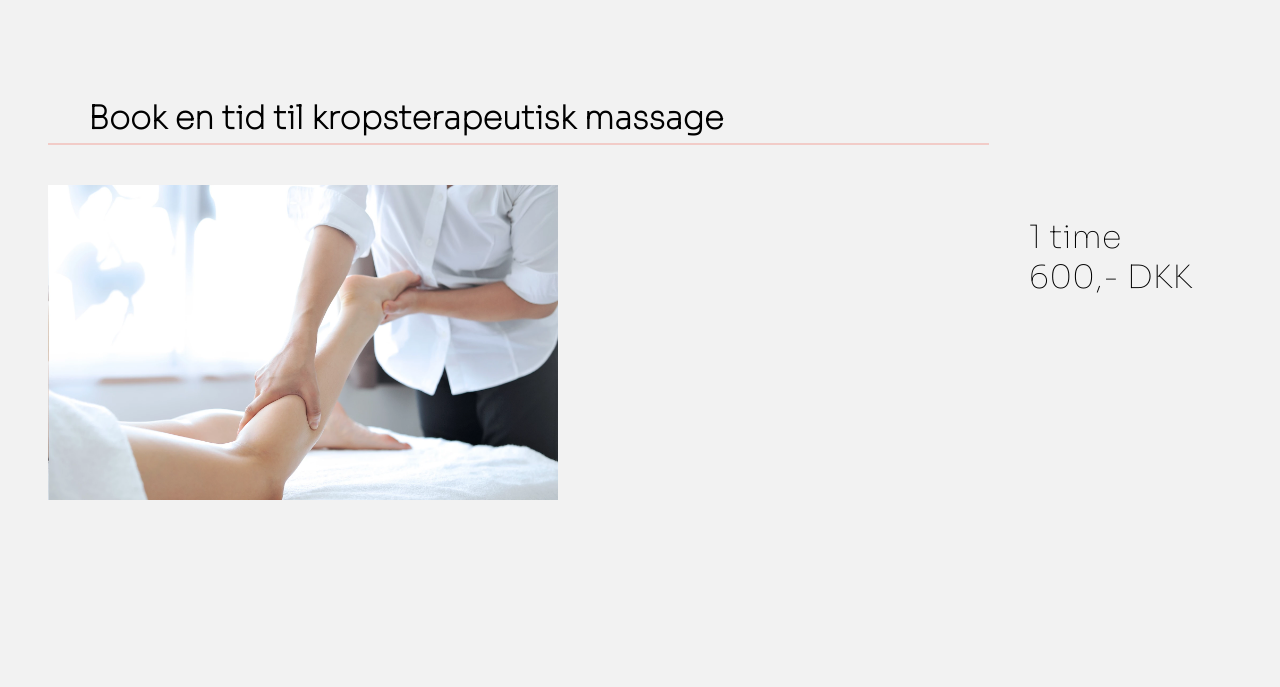
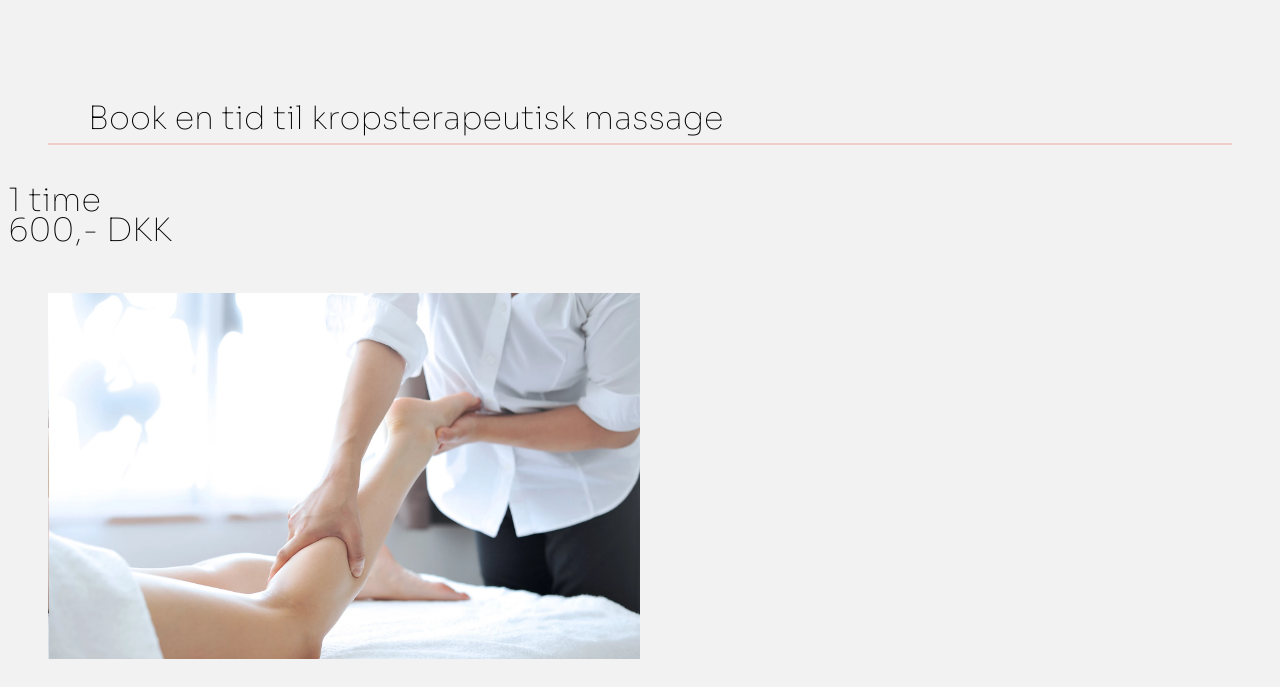
Before and after one commit to Robi1926/Redesign, a plain HTML site: page behandling.html in a window 1280 px wide. Shown: the part 732-1419 px from the top of the page. Before the commit the page ends 1240 px from the top, so only its background shows below. Drawn offline with Linux system fonts and the light colour scheme.

Commit message:
anna opdateringer

```diff
--- a/behandling.css
+++ b/behandling.css
@@ -32,16 +32,10 @@ body {
 }
 
 /**************************************** tidsbestilling indstillinger *************************/
-.tidsbestilling {
+.grid {
   display: grid;
 }
 
-.test_foto {
-  width: 50%;
-  place-self: center start;
-  margin-left: 40px;
-  grid-column: 1;
-}
 /* "book" er klassen der indeholder tekst der opfordrer til at bestille en tid */
 .book {
   font-family: "Sora", sans-serif;
@@ -55,8 +49,10 @@ body {
 .specifikationer {
   font-family: "Sora", sans-serif;
   font-size: 0.5rem;
-  grid-column: 2;
-  margin-right: 50px;
+}
+
+.test_foto {
+  width: 50%;
 }
 
 /* responsiv indstilling så overskriften og p passer i størrelsen */
--- a/behandling.html
+++ b/behandling.html
@@ -6,12 +6,14 @@
     <meta name="viewport" content="width=device-width, initial-scale=1.0" />
     <title>Behandlinger</title>
     <link rel="stylesheet" href="behandling.css" />
+    <link rel="stylesheet" href="mutual_style.css" />
     <link rel="preconnect" href="https://fonts.googleapis.com" />
     <link rel="preconnect" href="https://fonts.gstatic.com" crossorigin />
     <link
       href="https://fonts.googleapis.com/css2?family=Sora:wght@100&display=swap"
       rel="stylesheet"
     />
+    <link rel="icon" type="image/svg+xml" href="favicon.svg" />
   </head>
   <body>
     <header>
@@ -24,14 +26,18 @@
           <img src="test.jpg" class="ph_img" alt="test billede" />
         </div>
 
+        <article class="grid">
           <div class="tidsbestilling">
             <h2 class="book">Book en tid til kropsterapeutisk massage</h2>
-          <img src="massage_test_foto.webp" class="test_foto" alt="massage" />
             <p class="specifikationer">
               1 time<br />
               600,- DKK
             </p>
           </div>
+          <figure>
+            <img src="massage_test_foto.webp" class="test_foto" alt="massage" />
+          </figure>
+        </article>
       </section>
     </main>
     <footer></footer>
```
Also changed, not shown: favicon.svg (added). Lines whose indentation alone changed are shown as unchanged.
